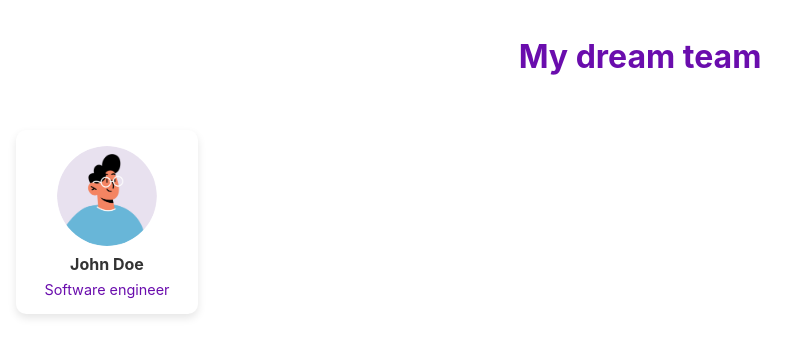
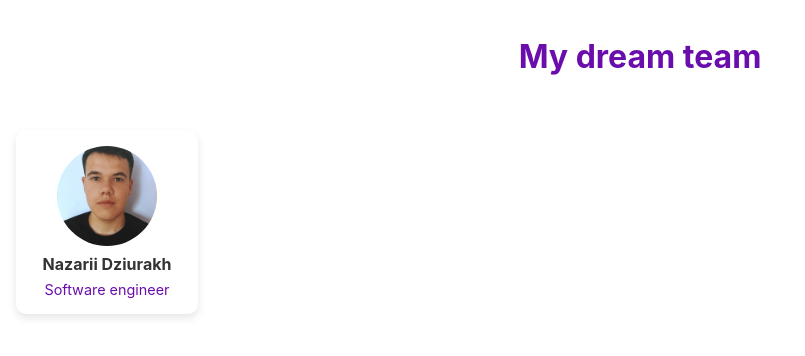
Before and after one commit to DuckSparce/PKR_HW6, a React (Create React App) app: page / in a window 1280 px wide. Shown: the top 356 px of the page, without its empty margins (0-805 px from the left). Built offline with nearby package versions, Linux system fonts and the light colour scheme.

Commit message:
Add Nazar info

```diff
--- a/src/components/Body.js
+++ b/src/components/Body.js
@@ -4,9 +4,9 @@ const Body = () => {
   return (
     <main style={styles.body}>
       <div style={styles.card}>
-        <img src={"/avatar-default.png"} alt="John Doe" style={styles.photo} />
+        <img src={"/avatar-nazar.png"} alt="Nazarii Dziurakh" style={styles.photo} />
         <div style={styles.textContainer}>
-          <h2 style={styles.name}>John Doe</h2>
+          <h2 style={styles.name}>Nazarii Dziurakh</h2>
           <p style={styles.position}>Software engineer</p>
         </div>
       </div>
```
Also changed, not shown: public/avatar-nazar.png (added).
